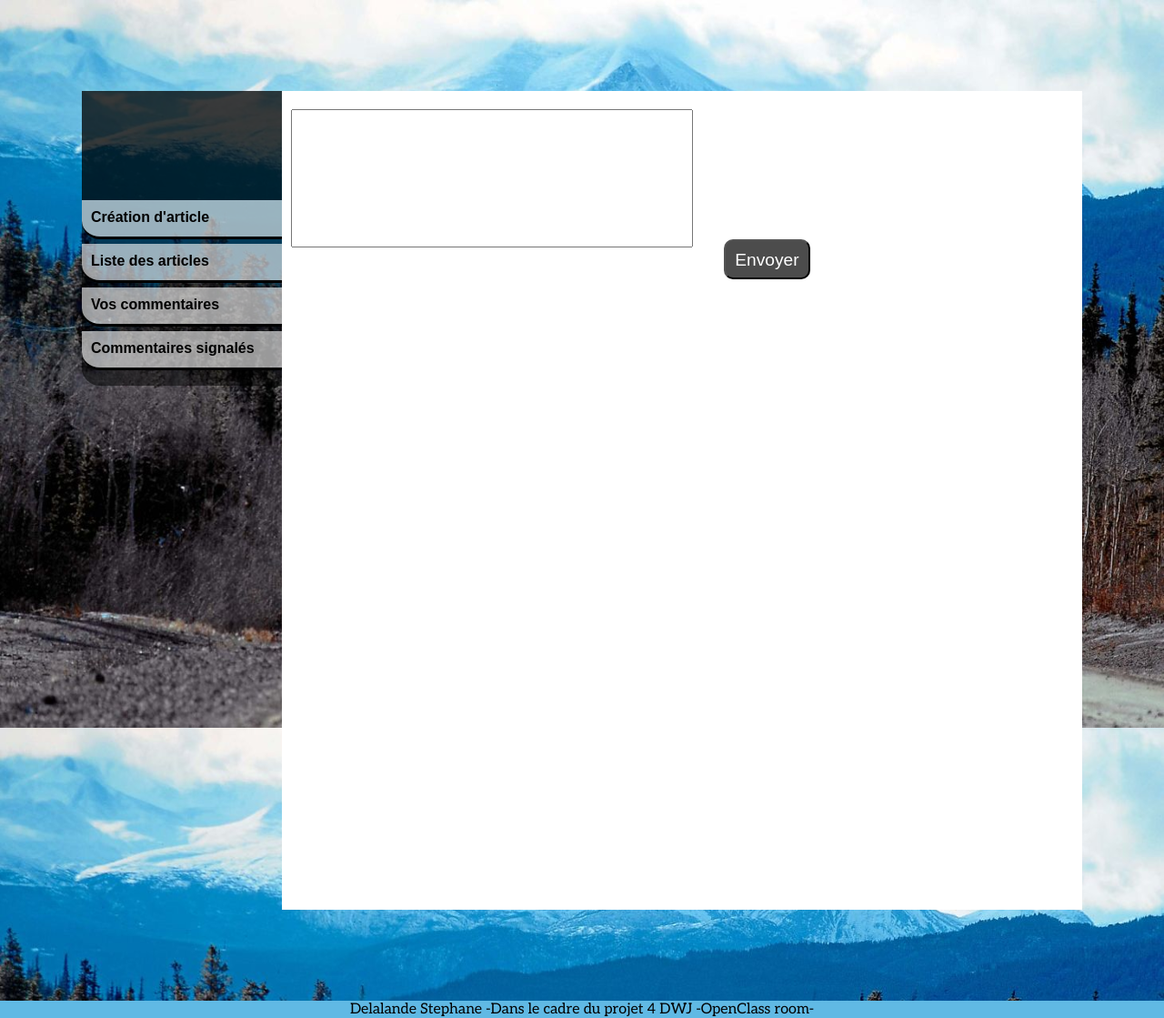
After one commit to DelalandeStephane/DWJP4, a PHP site: page /view/backend/creationView.php in a window 1280 px wide. The commit adds this page. Shown: the whole page at 91% size. Run offline with PHP 8.4, Linux system fonts and the light colour scheme; some libraries are stand-ins or nearby versions.

Commit message:
Ajout : creation du template backend et vue creation d article

```diff
--- /dev/null
+++ b/public/css/backend.css
@@ -0,0 +1,46 @@
+/* -------- BACkEND ------*/
+
+.container-backend {
+	display: flex;
+		height: 900px;
+}
+.container-backend nav {
+	background-color: rgba(0,0,0,0.5);
+	width:20%;
+  height: 36%;
+	border-bottom-left-radius: 20px;
+}
+.container-backend a {
+	display: block;
+	background-color:rgba(255,255,255,0.6);
+	font-family:arial;
+	font-weight: bold;
+	padding-top: 10px;
+	padding-left: 10px;
+	margin-bottom: 5px;
+	border-bottom: 3px solid black;
+	border-bottom-left-radius: 20px;
+	height: 30px;
+}
+
+.backend-content {
+	background-color: white;
+	width:80%;
+}
+.backend-title {
+	font-family: 'Lobster';
+	font-size: 2.5em;
+	text-align: center;
+	margin-top:110px;
+}
+
+.backend-nav-deco-square {
+	height: 120px;
+	background-color:rgba(0,0,0,0.5);
+}
+
+.backend-bt {
+	background: rgba(0,0,0,0.7);
+	margin-left:20px;
+	color: white;
+}
--- a/public/css/style.css
+++ b/public/css/style.css
@@ -154,7 +154,6 @@ input {
 	padding: 10px 10px 30px 10px;
 	border-radius:10px;
 	font-size: 1.2em;
-
 }
 
 .comment-deco {
--- /dev/null
+++ b/view/backend/creationView.php
@@ -0,0 +1,19 @@
+<?php ob_start() ?>
+<form>
+	<textarea id="write-area"></textarea>
+	<input type="submit" value="Envoyer" class="form-bt backend-bt">
+</form>
+
+
+
+ <script src='http://cloud.tinymce.com/5-testing/tinymce.min.js'></script>
+ <script>
+  tinymce.init({
+    selector: '#write-area',
+    height:800,
+    resize:false
+  });
+  </script>
+<?php $content = ob_get_clean(); ?>
+
+<?php require('template.php');?>
--- /dev/null
+++ b/view/backend/template.php
@@ -0,0 +1,28 @@
+<!DOCTYPE html>
+<html>
+<head>
+	<meta charset="utf-8">
+	<title></title>
+	<link rel="stylesheet" type="text/css" href="../../public/css/style.css">
+	<link rel="stylesheet" type="text/css" href="../../public/css/backend.css">
+</head>
+<body>
+	<div class="container container-backend">
+		<nav>
+			<div class="backend-nav-deco-square"></div>
+			<ul>
+				<li><a href="#">Création d'article</a></li>
+				<li><a href="#">Liste des articles</a></li>
+				<li><a href="#">Vos commentaires</a></li>
+				<li><a href="#">Commentaires signalés</a></li>
+			</ul>
+		</nav>
+		<section class="backend-content">
+			<?= $content ?>
+		</section>
+	</div>
+	<footer>
+		<p>Delalande Stephane -Dans le cadre du projet 4  DWJ -OpenClass room-</p>
+	</footer>
+</body>
+</html>
```
